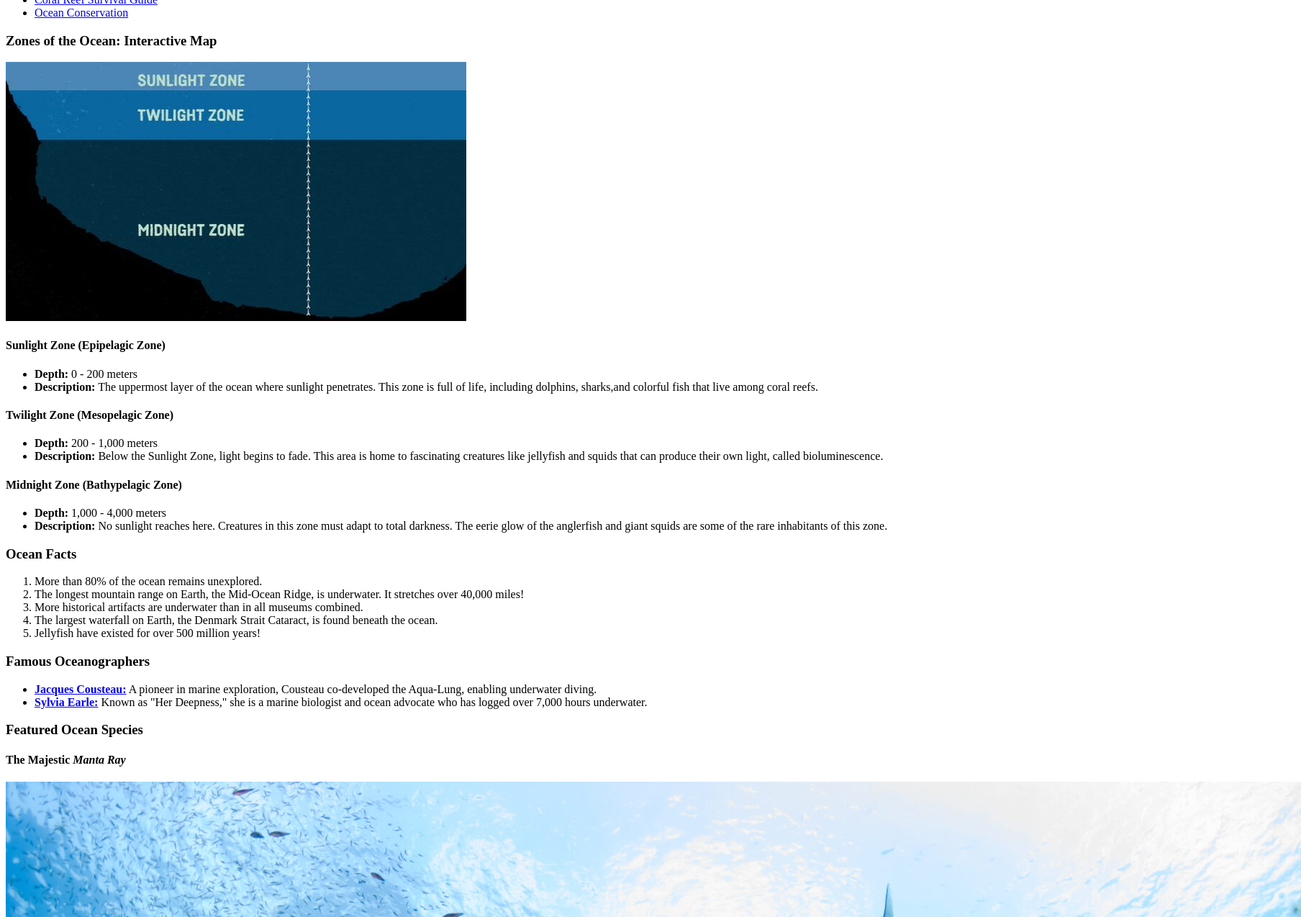
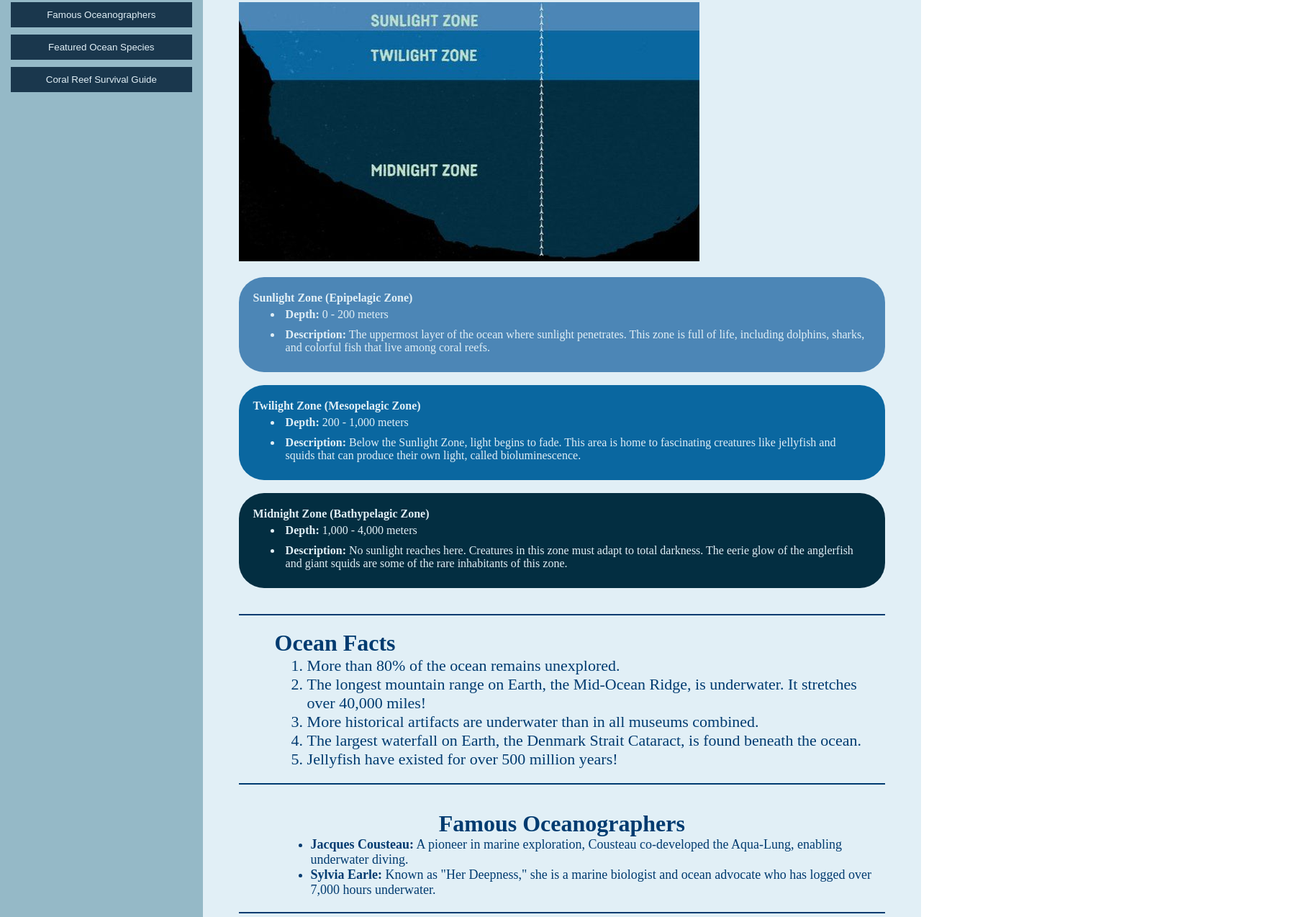
Before and after one commit to Satibbag/04-Assignment-Advanced-CSS, a plain HTML site: page index.html in a window 1280 px wide. Shown: the part 260-1534 px from the top of the page at 72% size, 1808 px wide, since content can reach past the window. Drawn offline with Linux system fonts and the light colour scheme.

Commit message:
Finished index.html and styles.css

```diff
--- a/index.html
+++ b/index.html
@@ -27,20 +27,23 @@
     <header>
         <h1>Welcome to the Ocean Exploration Page!</h1>
         <h2>Discover the Wonders Beneath the Surface</h2>
+        <br>
         <p>Explore the vibrant and mysterious world that lies beneath the ocean's surface. Our oceans cover more than 70% of the Earth's surface and are home to an incredible diversity of life. From coral reefs teeming with fish to deep-sea trenches that hold secrets yet to be discovered, the ocean is a world full of wonder!</p>
     </header>
+    <div class="container clearfix">
         <nav>
             <ul>
-            <li><a href="#ocean-zones">Zones of the Ocean: Interactive Map</a></li>
-            <li><a href="#ocean-facts">Ocean Facts</a></li>
-            <li><a href="#oceanographers">Famous Oceanographers</a></li>
-            <li><a href="#featured-species">Featured Ocean Species</a></li>
-            <li><a href="#survival-guide">Coral Reef Survival Guide</a></li>
-            <li><a href="#ocean-conservation">Ocean Conservation</a></li>
+                <li><a href="#ocean-zones"><button>Zones of the Ocean: Interactive Map</button></a></li>
+                <li><a href="#ocean-facts"><button>Ocean Facts</button></a></li>
+                <li><a href="#oceanographers"><button>Famous Oceanographers</button></a></li>
+                <li><a href="#featured-species"><button>Featured Ocean Species</button></a></li>
+                <li><a href="#survival-guide"><button>Coral Reef Survival Guide</button></a></li>
             </ul>
         </nav>
+        <main>
             <section id="ocean-zones">
                 <h3>Zones of the Ocean: Interactive Map</h3>
+                <br>
 
                 <img src="ocean-zones-image.jpg" usemap="#image-map" alt="Ocean Zones">
                 <map name="image-map">
@@ -48,13 +51,16 @@
                     <area href="#twilight-zone" coords="6,40,45,109,638,107,637,39" shape="poly" alt="Twilight Zone">
                     <area href="#midnight-zone" coords="46,108,41,161,51,187,100,226,135,248,268,301,288,328,322,337,438,354,490,354,572,327,618,302,639,284,638,107" shape="poly" alt="Midnight Zone">
                 </map>
+                <br>
+                <br>
                 <div id="sunlight-zone">
                     <h4>Sunlight Zone (Epipelagic Zone)</h4>
                     <ul>
                         <li><strong>Depth:</strong> 0 - 200 meters</li>
-                <li><strong>Description:</strong> The uppermost layer of the ocean where sunlight penetrates. This zone is full of life, including dolphins, sharks,and colorful fish that live among coral reefs.</li>
+                        <li><strong>Description:</strong> The uppermost layer of the ocean where sunlight penetrates. This zone is full of life, including dolphins, sharks, and colorful fish that live among coral reefs.</li>
                     </ul>
                 </div>
+                <br>
                 <div id="twilight-zone">
                     <h4>Twilight Zone (Mesopelagic Zone)</h4>
                     <ul>
@@ -62,6 +68,7 @@
                         <li><strong>Description:</strong> Below the Sunlight Zone, light begins to fade. This area is home to fascinating creatures like jellyfish and squids that can produce their own light, called bioluminescence.</li>
                     </ul>
                 </div>
+                <br>
                 <div id="midnight-zone">
                     <h4>Midnight Zone (Bathypelagic Zone)</h4>
                     <ul>
@@ -70,6 +77,9 @@
                     </ul>
                 </div>
             </section>
+            <br>
+            <br>
+            <hr class="hr-top">
             <section id="ocean-facts">
                 <h3>Ocean Facts</h3>
                 <ol>
@@ -80,6 +90,9 @@
                     <li>Jellyfish have existed for over 500 million years!</li>
                 </ol>
             </section>
+            <hr class="hr-bottom">
+            <br>
+            <br>
             <section id="oceanographers">
                 <h3>Famous Oceanographers</h3>
                 <ul>
@@ -87,13 +100,22 @@
                     <li><strong><a href="https://en.wikipedia.org/wiki/Sylvia_Earle">Sylvia Earle:</a></strong> Known as "Her Deepness," she is a marine biologist and ocean advocate who has logged over 7,000 hours underwater.</li>
                 </ul>
             </section>
+            <hr class="hr-bottom">
+            <br>
+            <br>
             <section id="featured-species">
                 <h3>Featured Ocean Species</h3>
+                <br>
                 <h4>The Majestic <em>Manta Ray</em></h4>
                 <img src="manta-ray.jpg" alt="Manta Ray">
+                <br>
                 <p>The manta ray glides through the ocean with graceful movements, using its large, wing-like fins. They can grow to be up to 7 meters across and are often found near coral reefs or feeding on plankton in open waters.</p>
             </section>
-    <section id="#survival-guide">
+            <br>
+            <br>
+            <section id="survival-guide">
+                <h3>Coral Reef Survival Guide</h3>
+                <br>
                 <table>
                     <thead>
                         <tr>
@@ -131,22 +153,8 @@
                     </tbody>
                 </table>
             </section>
-    <section id="ocean-conservation">
-        <h3>Ocean Conservation</h3>
-        <p>Join us in protecting the ocean for future generations! Together, we can ensure that the blue depths remain a sanctuary for all marine life.</p>
-        <h4>Why Protect Our Oceans?</h4>
-        <ul>
-            <li><strong>Biodiversity: </strong>Oceans host millions of species, many of which have not yet been discovered.</li>
-            <li><strong>Climate Regulation: </strong> Oceans play a crucial role in regulating Earth's climate by absorbing carbon dioxide and heat.</li>
-            <li><strong>Human Livelihood: </strong>Billions of people depend on oceans for food, jobs, transportation.</li>
-        </ul>
-        <h4>How Can I Help?</h4>
-        <ul>
-            <li><strong>Reduce plastic use: </strong>Plastics often end up in the ocean, harming marine life.</li>
-            <li><strong>Support sustainable seafood: </strong>Choose seafood that is sustainably sourced to protect fish populations.</li>
-            <li><strong>Participate in beach clean-ups: </strong>Every piece of trash picked up from a beach can help protect marine animals.</li>
-        </ul>
-    </section>
+        </main>
+    </div>
     <footer>
         <p>Note: All text on this website was generated by ChatGPT.</p>
     </footer>
--- a/styles.css
+++ b/styles.css
@@ -0,0 +1,187 @@
+* {
+    margin: 0;
+    padding: 0;
+}
+
+header {
+    background-color: #003B70;
+    color: #E1EFF6;
+    padding: 20px;
+}
+
+header h1, header h2 {
+    text-align: center;
+}
+
+.container {
+    display: flex;
+    width: 100%;
+}
+
+.clearfix::after {
+    content: "";
+    display: table;
+    clear: both;
+}
+
+nav {
+    float: left;
+    box-sizing: border-box;
+    width: 22%;
+    padding: 15px;
+    background-color: #95B9C7;
+    flex-direction: column;
+    justify-content: center;
+}
+nav ul {
+    list-style-type: none;
+    text-align: center;
+}
+nav ul button {
+    width: 100%;
+    margin-bottom: 10px;
+    padding: 10px;
+    background-color: #1A374D;
+    color: #E1EFF6;
+    border: none;
+}
+nav ul button:hover {
+    background-color: #003B70;
+    color: #E1EFF6;
+}
+
+main {
+    float: left;
+    box-sizing: border-box;
+    width: 78%;
+    padding: 50px;
+    background-color: #E1EFF6;
+}
+h3 {
+    font-size: 200%;
+    color: #003B70;
+}
+
+#ocean-zones ul {
+    margin-bottom: 20px;
+}
+#ocean-zones ul li {
+    margin-left: 40px;
+    padding: 5px;
+}
+#ocean-zones h4 {
+    color: #E1EFF6;
+}
+
+#sunlight-zone {
+    background-color: #4C86B6;
+    border-radius: 35px;
+    padding: 20px;
+    color: #E1EFF6;
+}
+#sunlight-zone ul {
+    margin: 0;
+    padding: 0;
+}
+
+#twilight-zone {
+    background-color: #0A67A0;
+    border-radius: 35px;
+    padding: 20px;
+    color: #E1EFF6;
+}
+#twilight-zone ul {
+    margin: 0;
+    padding: 0;
+}
+
+#midnight-zone {
+    background-color: #032E41;
+    border-radius: 35px;
+    padding: 20px;
+    color: #E1EFF6;
+}
+#midnight-zone ul {
+    margin: 0;
+    padding: 0;
+}
+
+.hr-top {
+    border: 1px solid #003B70;
+    margin-bottom: 20px;
+}
+.hr-bottom {
+    border: 1px solid #003B70;
+    margin-top: 20px;
+}
+
+#ocean-facts {
+    margin-left: 50px;
+    color: #003B70;
+}
+#ocean-facts ol {
+    margin-left: 45px;
+    font-size: 22px;
+}
+
+#oceanographers {
+    text-align: center;
+}
+#oceanographers ul {
+    text-align: left;
+    margin-left: 100px;
+}
+#oceanographers ul li {
+    font-size: 18px;
+    color: #003B70;
+}
+#oceanographers ul li a {
+    text-decoration: none;
+    color: #003B70;
+}
+#oceanographers ul li a:hover {
+    color: #007ACC;
+}
+
+#featured-species h4 {
+    font-size: 25px;
+    text-align: center;
+    color: #495057;
+    margin-bottom: 10px;
+}
+#featured-species {
+    color: #003B70;
+}
+#featured-species img {
+    width: 75%;
+    margin-left: auto;
+    margin-right: auto;
+    display: block;
+}
+#featured-species p {
+    font-size: 150%;
+}
+
+table, th, td {
+    border-style: solid;
+    border: 2px solid #003B70;
+    border-collapse: collapse;
+    width: 1000px;
+    text-align: center;
+}
+
+thead {
+    font-size: 1.25rem;
+    background-color: #007ACC;
+    color: #E1EFF6;
+}
+tbody {
+    background-color: #61AFFF;
+}
+
+footer {
+    text-align: center;
+    font-size: 75%;
+    background-color: #003B70;
+    color: #E1EFF6;
+}
```
Lines whose indentation alone changed are shown as unchanged.
